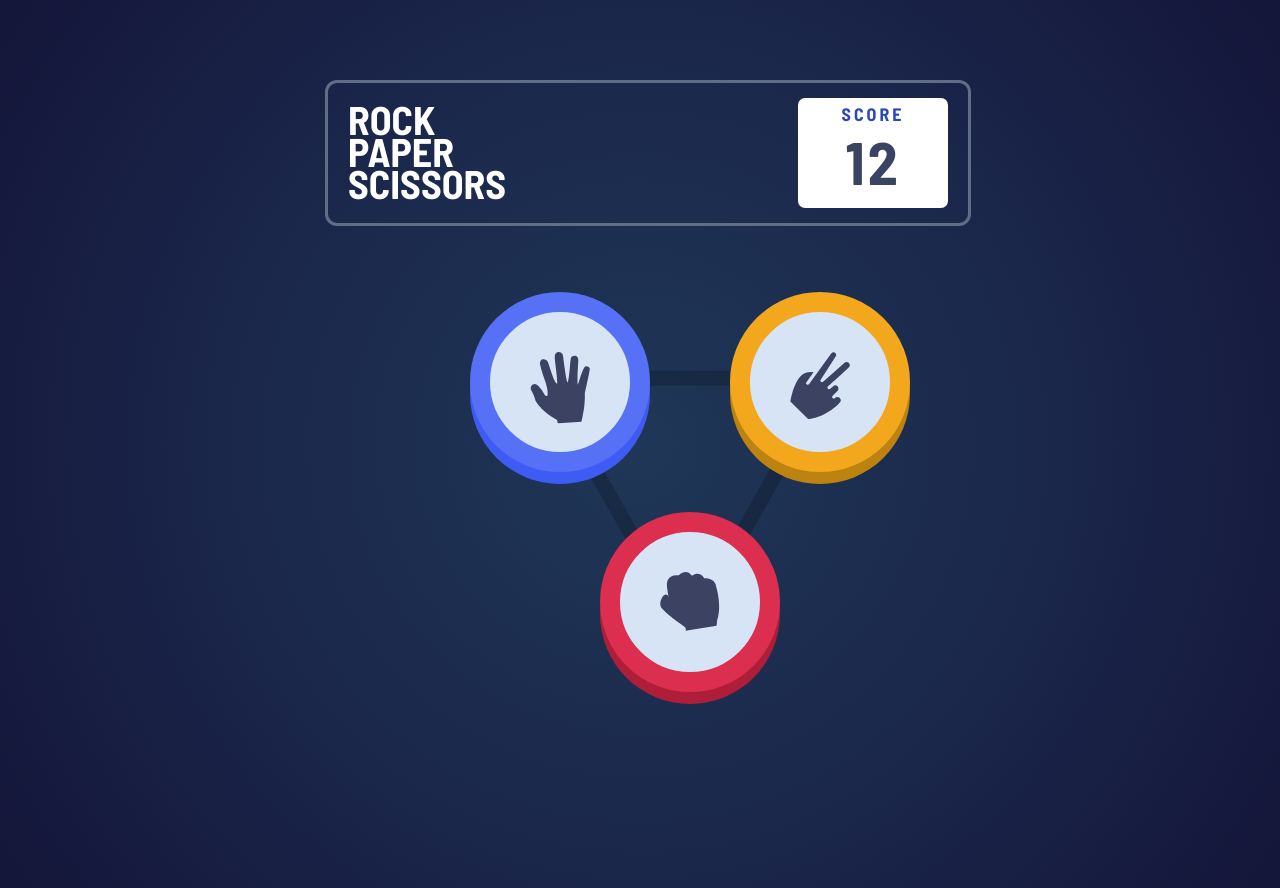
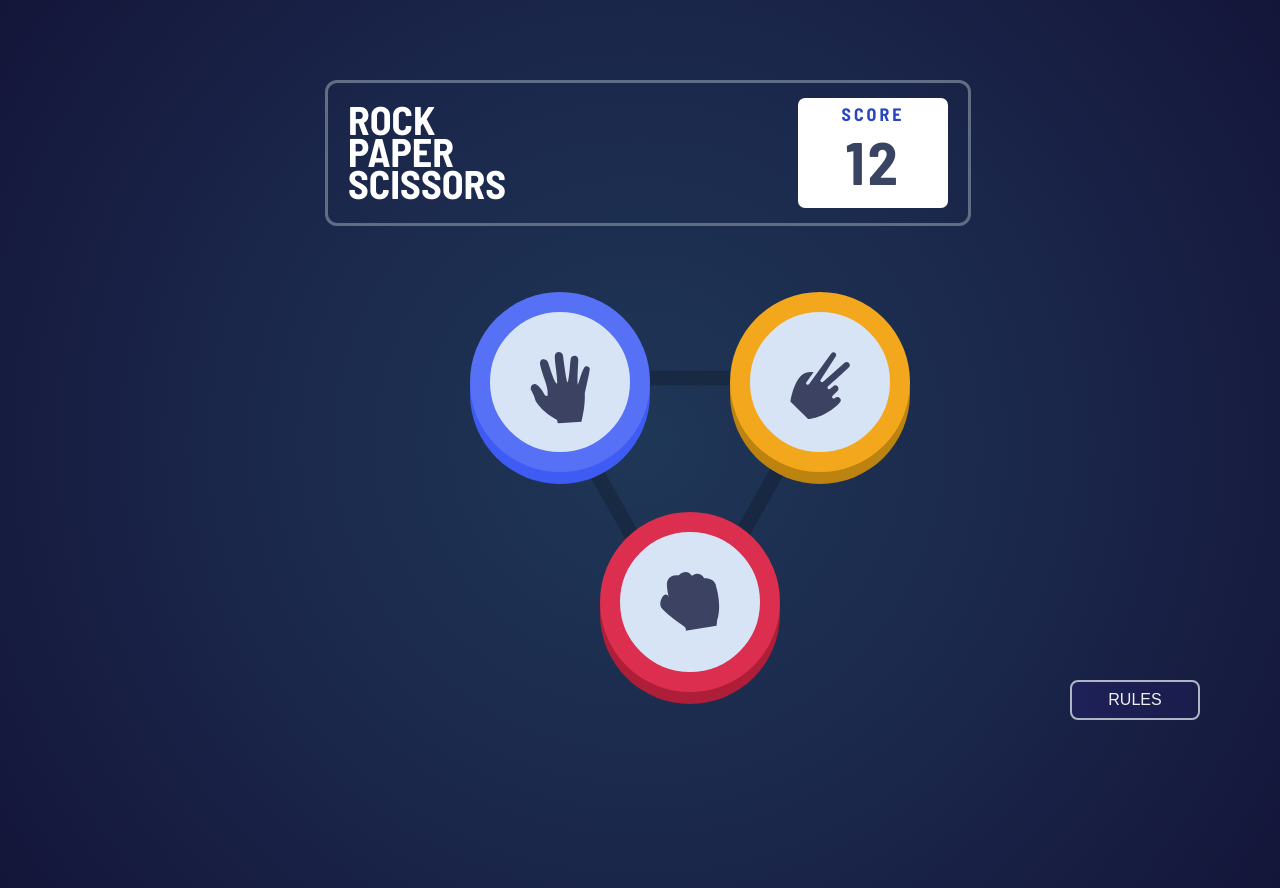
Before and after one commit to CHEGEBB/rock-paper-scissors-game, a React (Create React App) app: page / in a window 1280 px wide. Built offline with nearby package versions, Linux system fonts and the light colour scheme.

Commit message:
added rules button

```diff
--- a/src/App.js
+++ b/src/App.js
@@ -12,6 +12,10 @@ function App() {
     <div className="game-content">
     <Game/>
       {/* <Rules /> */}
+
+      <div className="rules-toggle-button">
+        <button>Rules</button>
+      </div>
     </div>
 
     </div>
--- a/src/App.scss
+++ b/src/App.scss
@@ -1,4 +1,6 @@
-
+$card-color: #f0f0f0;
+$Text-color: hsl(229, 25%, 31%);
+$border: hsl(224, 16%, 73%);
 
 body {
   background: radial-gradient(circle,
@@ -9,3 +11,20 @@ body {
   width: 100vw;
   overflow: hidden;
 }
+.rules-toggle-button{
+  position: absolute;
+  bottom: 80px;
+  right: 80px;
+  z-index: 1000;
+  button{
+    width: 130px;
+    border-radius: 8px;
+    outline: none;
+    height: 40px;
+    text-transform: uppercase;
+    font-size: 16px;
+    background: linear-gradient(90deg,  hsl(237, 49%, 23%), hsl(237, 49%, 20%));
+    border: 2px solid $border;
+    color:#f0f0f0;
+  }
+}
```
